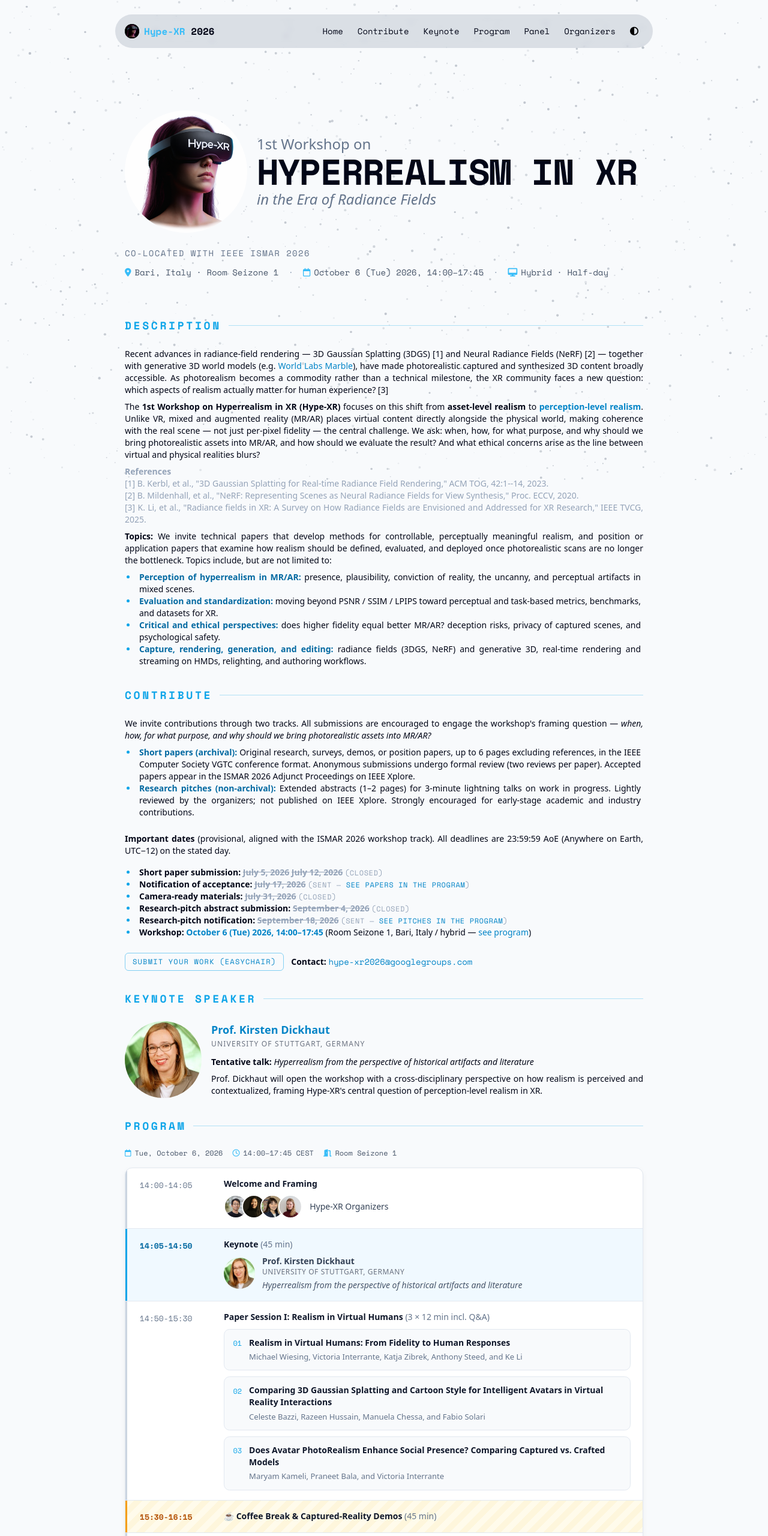
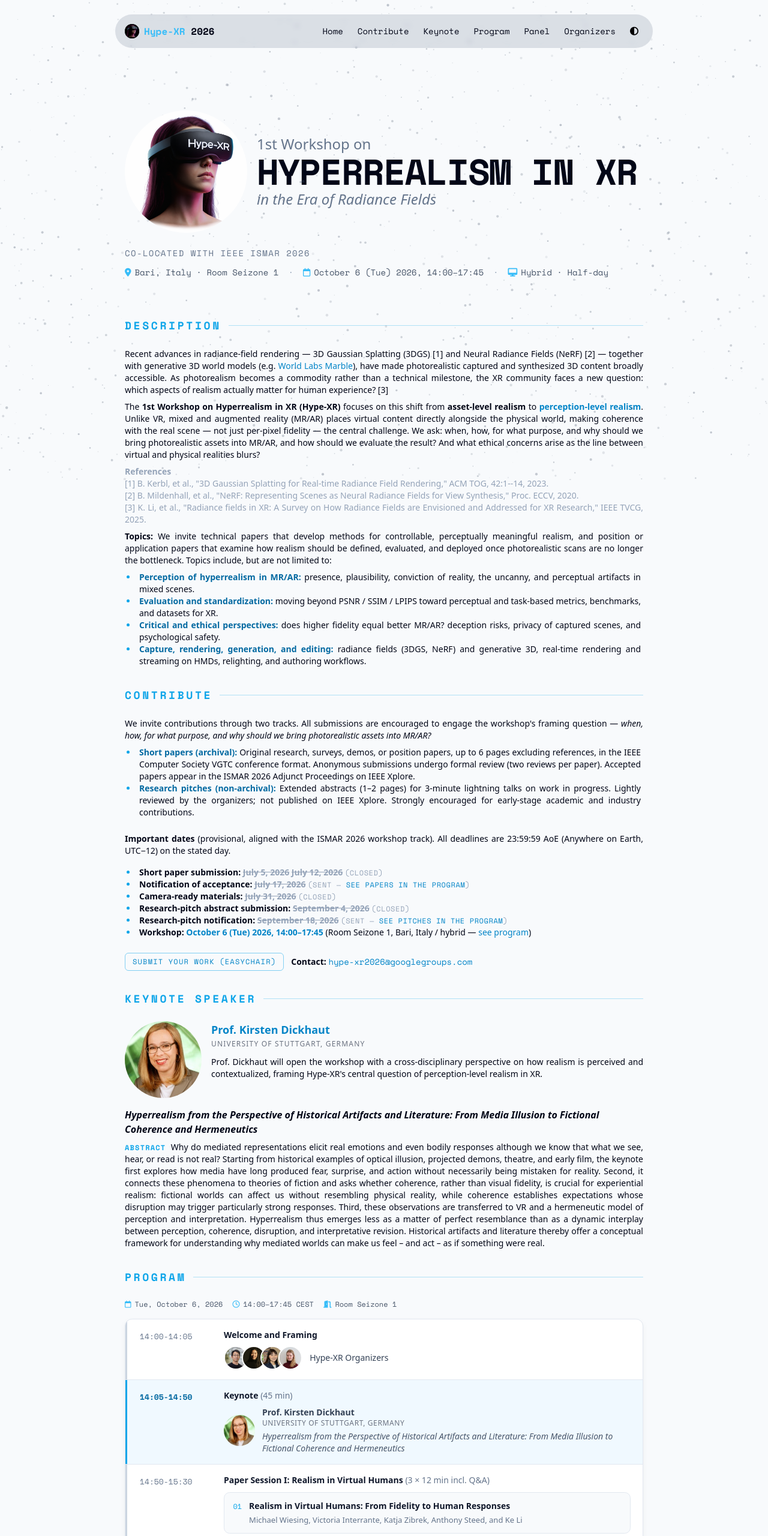
Before and after one commit to mediated-reality/rf4xr, a website: page docs/hype-xr2026/index.html in a window 1280 px wide. Shown: the top 2560 px of the page at 60% size. Drawn offline with nearby package versions, Linux system fonts and the light colour scheme.

Commit message:
updates on keynote

```diff
--- a/docs/hype-xr2026/index.html
+++ b/docs/hype-xr2026/index.html
@@ -297,15 +297,26 @@
                 <div class="text-sm">
                     <div class="text-lg font-bold text-sky-600 dark:text-sky-400">Prof. Kirsten Dickhaut</div>
                     <div class="text-xs uppercase tracking-widest text-gray-500 dark:text-gray-400 pb-3 pt-0.5">University of Stuttgart, Germany</div>
-                    <p class="pb-2">
-                        <span class="font-semibold">Tentative talk:</span> <span class="italic">Hyperrealism from the perspective of historical artifacts and literature</span>
-                    </p>
                     <p>
                         Prof. Dickhaut will open the workshop with a cross-disciplinary perspective on how realism is perceived and contextualized,
                         framing Hype-XR's central question of perception-level realism in XR.
                     </p>
                 </div>
             </div>
+            <h3 class="text-base font-semibold italic text-left pt-4 pb-2">
+                Hyperrealism from the Perspective of Historical Artifacts and Literature:
+                From Media Illusion to Fictional Coherence and Hermeneutics
+            </h3>
+            <p class="text-sm">
+                <span class="font-mono text-xs font-bold uppercase tracking-widest text-sky-500 dark:text-sky-400 mr-1">Abstract</span>
+                Why do mediated representations elicit real emotions and even bodily responses although we know that what we see, hear, or read is not real?
+                Starting from historical examples of optical illusion, projected demons, theatre, and early film, the keynote first explores how media have long produced fear, surprise, and action without necessarily being mistaken for reality.
+                Second, it connects these phenomena to theories of fiction and asks whether coherence, rather than visual fidelity, is crucial for experiential realism:
+                fictional worlds can affect us without resembling physical reality, while coherence establishes expectations whose disruption may trigger particularly strong responses.
+                Third, these observations are transferred to VR and a hermeneutic model of perception and interpretation.
+                Hyperrealism thus emerges less as a matter of perfect resemblance than as a dynamic interplay between perception, coherence, disruption, and interpretative revision.
+                Historical artifacts and literature thereby offer a conceptual framework for understanding why mediated worlds can make us feel – and act – as if something were real.
+            </p>
         </section>
 
         <!--
@@ -347,7 +358,7 @@
                                 <div>
                                     <div class="prog-who font-semibold"><a href="#keynote" class="hover:text-sky-500 dark:hover:text-sky-400 transition-colors">Prof. Kirsten Dickhaut</a></div>
                                     <div class="text-xs uppercase tracking-wider text-gray-500 dark:text-gray-400">University of Stuttgart, Germany</div>
-                                    <div class="prog-desc italic">Hyperrealism from the perspective of historical artifacts and literature</div>
+                                    <div class="prog-desc italic">Hyperrealism from the Perspective of Historical Artifacts and Literature: From Media Illusion to Fictional Coherence and Hermeneutics</div>
                                 </div>
                             </div>
                         </div>
@@ -679,7 +690,8 @@
         const REPEL_RADIUS = 130;
         const REPEL_FORCE = 0.55;
         const MAX_SPEED = 1.4;
-        const DAMPING = 0.97;
+        const DAMPING = 0.92;
+        const RETURN_FORCE = 0.003;
 
         let W, H, particles;
         const mouse = { x: -9999, y: -9999 };
@@ -690,11 +702,13 @@
         }
 
         function mkParticle() {
+            const x = Math.random() * W;
+            const y = Math.random() * H;
             return {
-                x: Math.random() * W,
-                y: Math.random() * H,
-                vx: (Math.random() - 0.5) * 0.5,
-                vy: (Math.random() - 0.5) * 0.5,
+                x, y,
+                hx: x, hy: y,
+                vx: 0,
+                vy: 0,
                 r: Math.random() * 1.8 + 0.4,
                 base: Math.random() * 0.25 + 0.08,
             };
@@ -721,6 +735,10 @@
                     p.vy += (dy / dist) * f;
                 }
 
+                // spring back toward the original position
+                p.vx += (p.hx - p.x) * RETURN_FORCE;
+                p.vy += (p.hy - p.y) * RETURN_FORCE;
+
                 const speed = Math.sqrt(p.vx * p.vx + p.vy * p.vy);
                 if (speed > MAX_SPEED) {
                     p.vx = (p.vx / speed) * MAX_SPEED;
@@ -731,11 +749,6 @@
                 p.vy *= DAMPING;
                 p.x += p.vx;
                 p.y += p.vy;
-
-                if (p.x < 0) p.x = W;
-                else if (p.x > W) p.x = 0;
-                if (p.y < 0) p.y = H;
-                else if (p.y > H) p.y = 0;
 
                 const color = isDark
                     ? `rgba(255,255,255,${p.base})`
@@ -751,10 +764,12 @@
         }
 
         window.addEventListener('resize', () => {
+            const oldW = W, oldH = H;
             resize();
+            const sx = W / oldW, sy = H / oldH;
             for (const p of particles) {
-                p.x = Math.min(p.x, W);
-                p.y = Math.min(p.y, H);
+                p.x *= sx; p.y *= sy;
+                p.hx *= sx; p.hy *= sy;
             }
         });
 
```
Also changed, not shown: docs/css/style.css.
